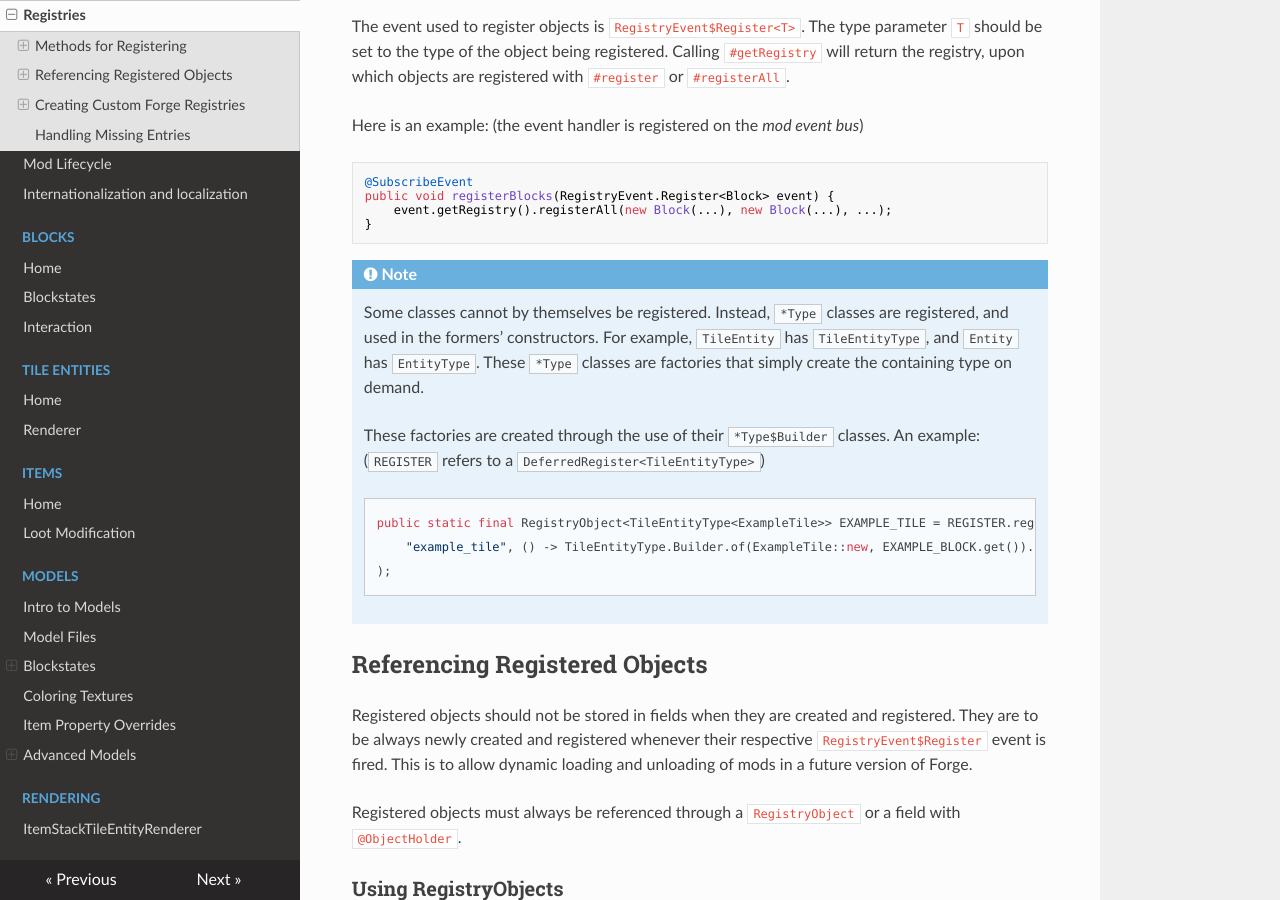
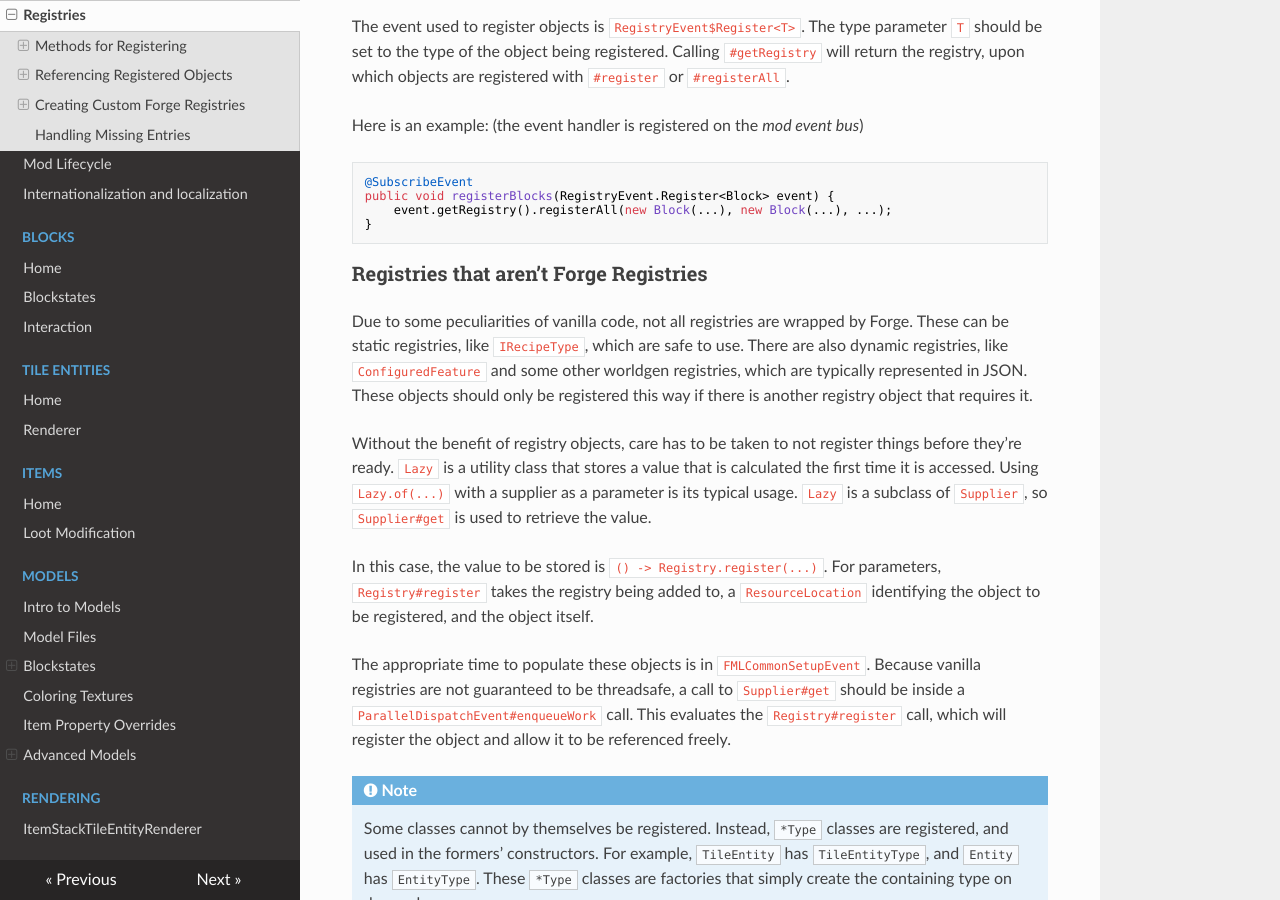
Before and after one commit to MinecraftForge/Documentation, an MkDocs documentation site: the page built from docs/concepts/registries.md, in a window 1280 px wide and 900 px high, scrolled down 1173 px. Built offline with MkDocs 1.6.1, drawn with Linux system fonts in a browser that asks for light colours; nearby versions of some CDN libraries.

Commit message:
[1.16.x] Upstream #409: Add info for registering to vanilla registries (#413)
Co-authored-by: eerussianguy <59940116+eerussianguy@users.noreply.github.com>
Co-authored-by: sciwhiz12 <sciwhiz12@sciwhiz12.tk>

````diff
--- a/docs/concepts/registries.md
+++ b/docs/concepts/registries.md
@@ -42,6 +42,16 @@ public void registerBlocks(RegistryEvent.Register<Block> event) {
     event.getRegistry().registerAll(new Block(...), new Block(...), ...);
 }
 ```
+
+### Registries that aren't Forge Registries
+
+Due to some peculiarities of vanilla code, not all registries are wrapped by Forge. These can be static registries, like `IRecipeType`, which are safe to use. There are also dynamic registries, like `ConfiguredFeature` and some other worldgen registries, which are typically represented in JSON. These objects should only be registered this way if there is another registry object that requires it.
+
+Without the benefit of registry objects, care has to be taken to not register things before they're ready. `Lazy` is a utility class that stores a value that is calculated the first time it is accessed. Using `Lazy.of(...)` with a supplier as a parameter is its typical usage. `Lazy` is a subclass of `Supplier`, so `Supplier#get` is used to retrieve the value.
+
+In this case, the value to be stored is `() -> Registry.register(...)`. For parameters, `Registry#register` takes the registry being added to, a `ResourceLocation` identifying the object to be registered, and the object itself.
+
+The appropriate time to populate these objects is in `FMLCommonSetupEvent`. Because vanilla registries are not guaranteed to be threadsafe, a call to `Supplier#get` should be inside a `ParallelDispatchEvent#enqueueWork` call. This evaluates the `Registry#register` call, which will register the object and allow it to be referenced freely.
 
 !!! note
     Some classes cannot by themselves be registered. Instead, `*Type` classes are registered, and used in the formers' constructors. For example, [`TileEntity`][tileentity] has `TileEntityType`, and `Entity` has `EntityType`. These `*Type` classes are factories that simply create the containing type on demand.
````
